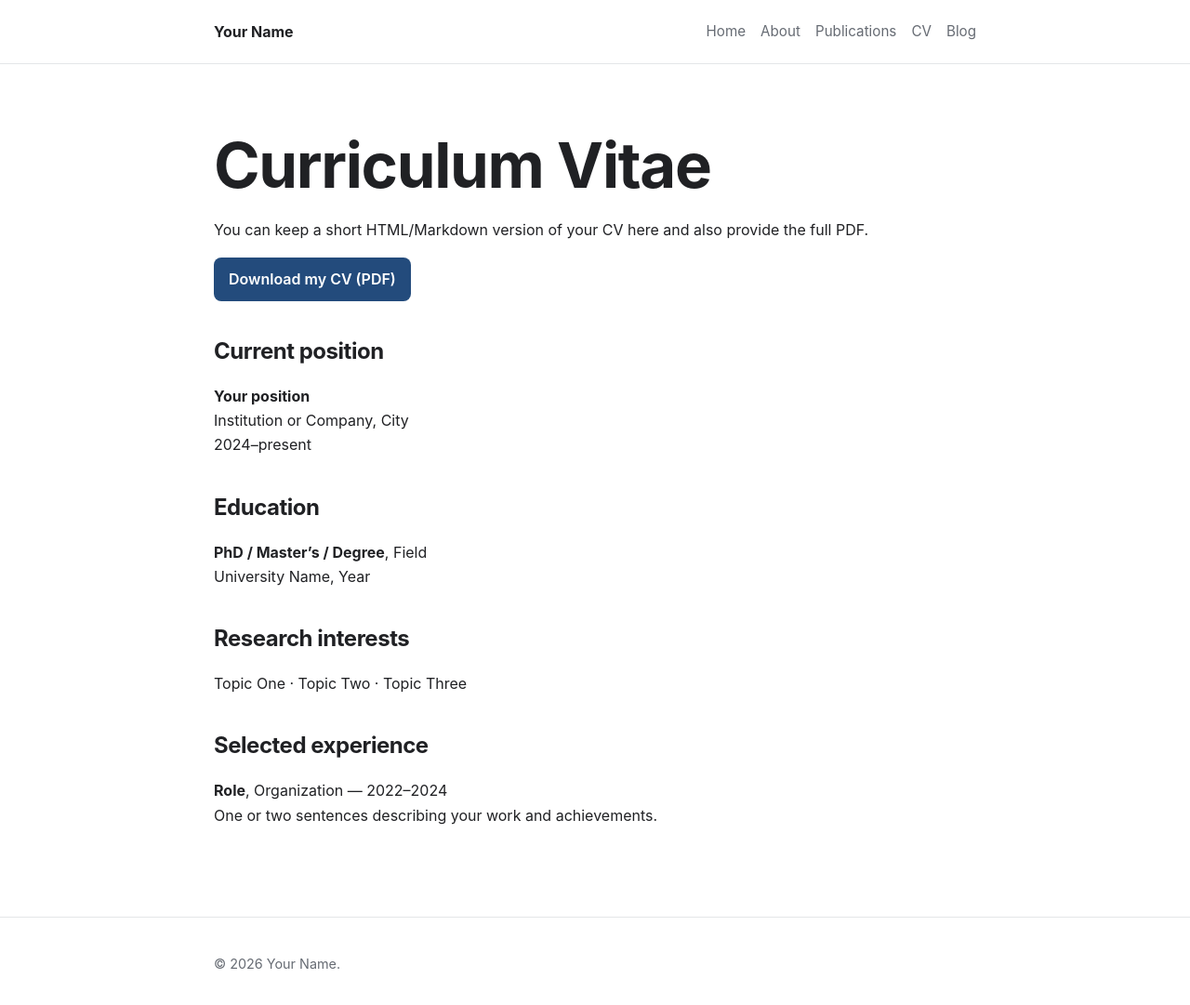
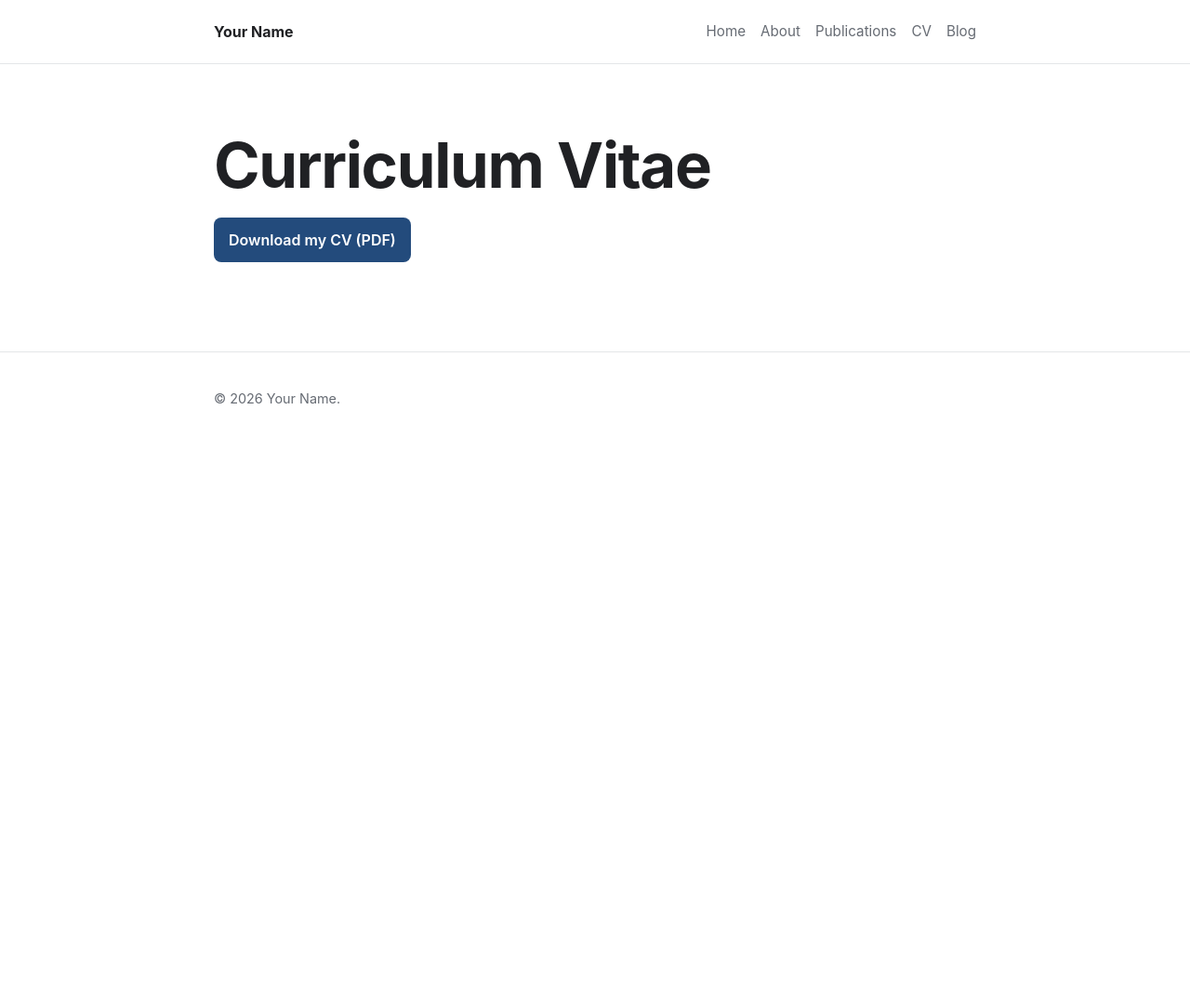
Before and after one commit to klpersonal/klpersonal.github.io, a Jekyll site: the page built from cv.md, in a window 1280 px wide and 1103 px high. Shown: the top 1081 px of the window at 93% size. Built offline with Jekyll 4.4.1, drawn with Linux system fonts in a browser that asks for light colours.

Commit message:
cv site shortened
just isolated the download link

```diff
--- a/cv.md
+++ b/cv.md
@@ -6,27 +6,5 @@ permalink: /cv/
 
 # Curriculum Vitae
 
-You can keep a short HTML/Markdown version of your CV here and also provide
-the full PDF.
 
 [Download my CV (PDF)]({{ '/assets/files/cv.pdf' | relative_url }}){: .button }
-
-## Current position
-
-**Your position**
-Institution or Company, City
-2024–present
-
-## Education
-
-**PhD / Master's / Degree**, Field
-University Name, Year
-
-## Research interests
-
-Topic One · Topic Two · Topic Three
-
-## Selected experience
-
-**Role**, Organization — 2022–2024
-One or two sentences describing your work and achievements.
```
